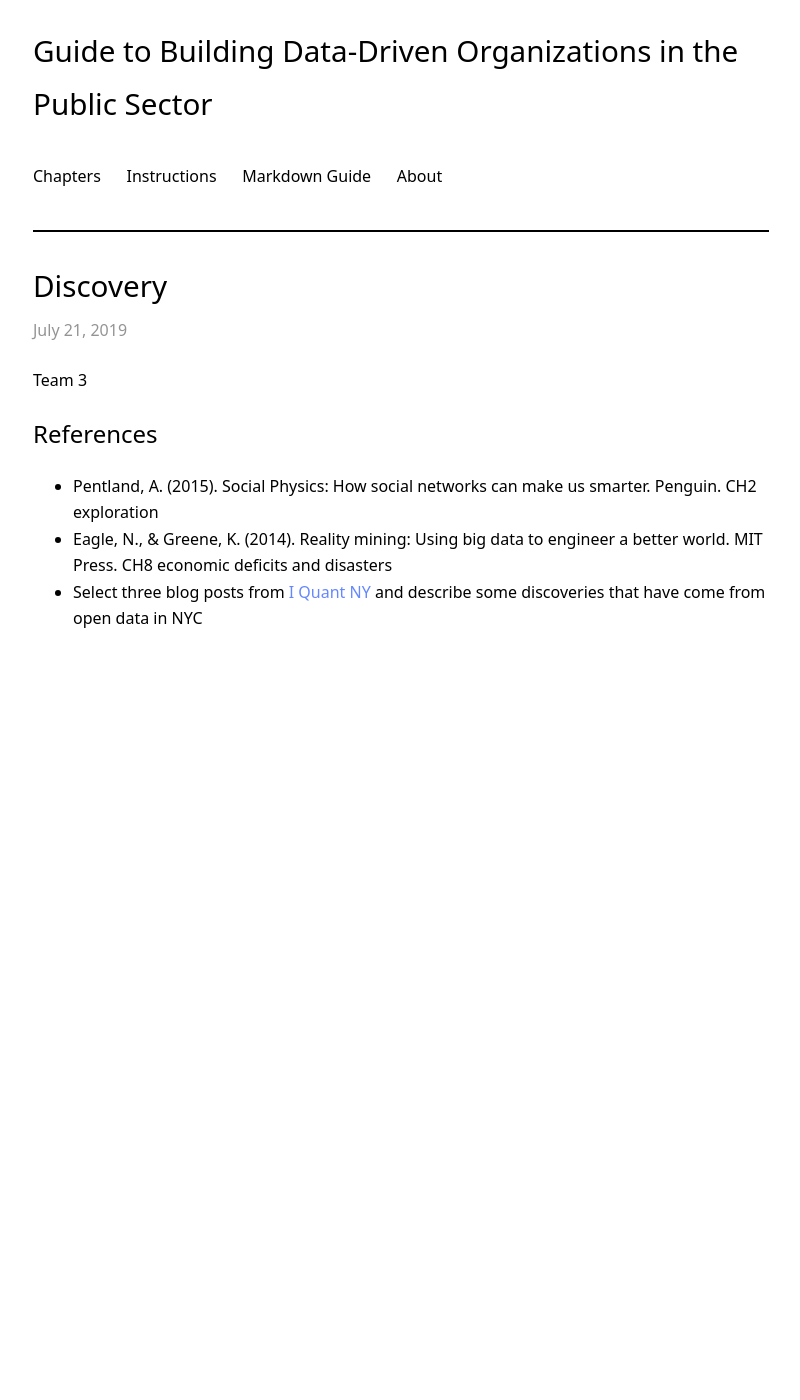
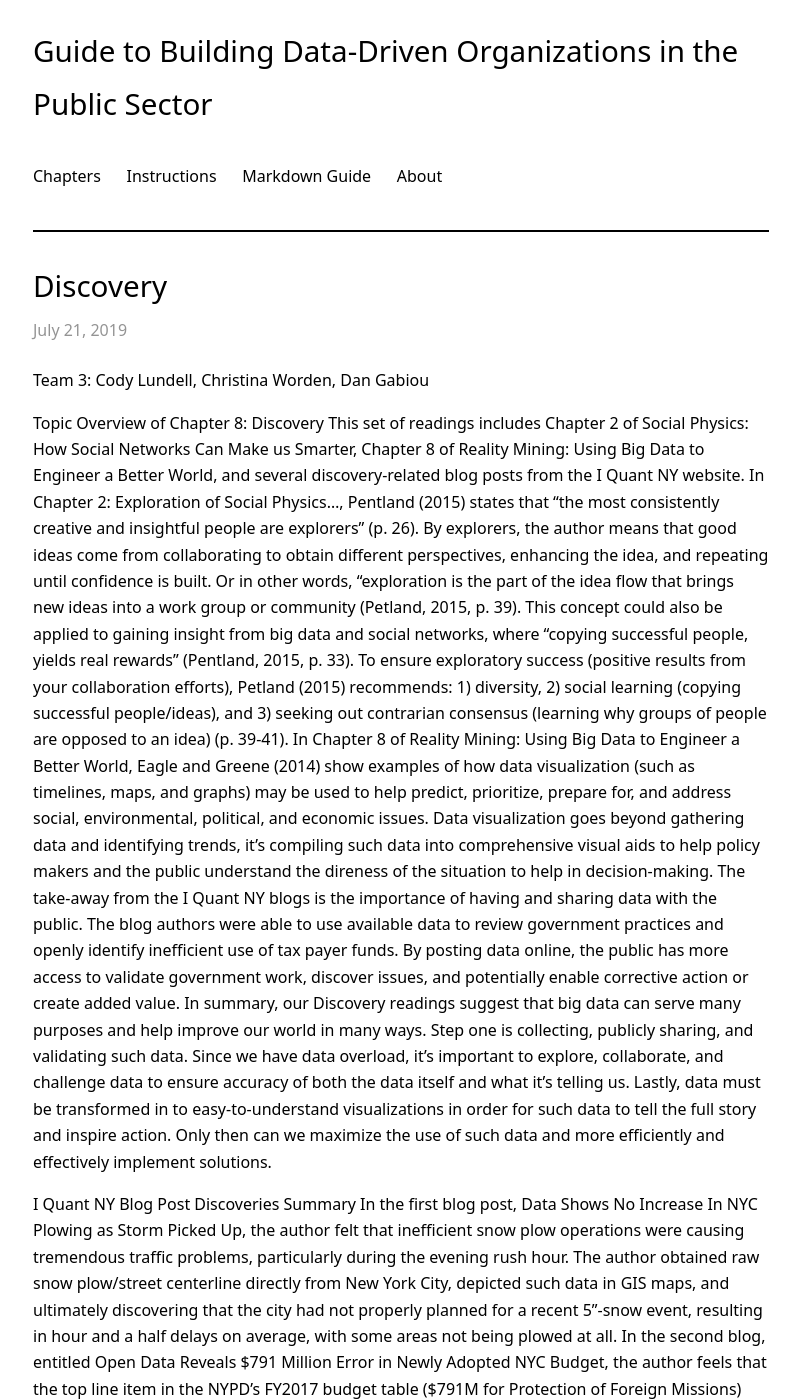
Before and after one commit to RandyWilkinsASU/ddm-textbook-summer-2019, a Jekyll site: the page built from _posts/2019-07-21-ch08-discovery.md, in a window 1280 px wide and 1400 px high. Shown: the whole window, without its empty margins (239-1039 px from the left). Built offline with Jekyll 4.4.1, drawn with Linux system fonts in a browser that asks for light colours; our own code applies the rules of GitHub Pages for plain Markdown files; some of the changed text lies outside the part shown.

Commit message:
Update 7/21/19 -DG

```diff
--- a/_posts/2019-07-21-ch08-discovery.md
+++ b/_posts/2019-07-21-ch08-discovery.md
@@ -2,7 +2,20 @@
 title: "Discovery"
 ---
 
-Team 3
+Team 3: Cody Lundell, Christina Worden, Dan Gabiou
+
+Topic Overview of Chapter 8: Discovery
+	This set of readings includes Chapter 2 of Social Physics: How Social Networks Can Make us Smarter, Chapter 8 of Reality Mining: Using Big Data to Engineer a Better World, and several discovery-related blog posts from the I Quant NY website.
+In Chapter 2: Exploration of Social Physics…, Pentland (2015) states that “the most consistently creative and insightful people are explorers” (p. 26). By explorers, the author means that good ideas come from collaborating to obtain different perspectives, enhancing the idea, and repeating until confidence is built. Or in other words, “exploration is the part of the idea flow that brings new ideas into a work group or community (Petland, 2015, p. 39). This concept could also be applied to gaining insight from big data and social networks, where “copying successful people, yields real rewards” (Pentland, 2015, p. 33). To ensure exploratory success (positive results from your collaboration efforts), Petland (2015) recommends: 1) diversity, 2) social learning (copying successful people/ideas), and 3) seeking out contrarian consensus (learning why groups of people are opposed to an idea) (p. 39-41).
+	In Chapter 8 of Reality Mining: Using Big Data to Engineer a Better World, Eagle and Greene (2014) show examples of how data visualization (such as timelines, maps, and graphs) may be used to help predict, prioritize, prepare for, and address social, environmental, political, and economic issues. Data visualization goes beyond gathering data and identifying trends, it’s compiling such data into comprehensive visual aids to help policy makers and the public understand the direness of the situation to help in decision-making.
+The take-away from the I Quant NY blogs is the importance of having and sharing data with the public. The blog authors were able to use available data to review government practices and openly identify inefficient use of tax payer funds. By posting data online, the public has more access to validate government work, discover issues, and potentially enable corrective action or create added value.
+	In summary, our Discovery readings suggest that big data can serve many purposes and help improve our world in many ways. Step one is collecting, publicly sharing, and validating such data. Since we have data overload, it’s important to explore, collaborate, and challenge data to ensure accuracy of both the data itself and what it’s telling us. Lastly, data must be transformed in to easy-to-understand visualizations in order for such data to tell the full story and inspire action. Only then can we maximize the use of such data and more efficiently and effectively implement solutions.
+
+I Quant NY Blog Post Discoveries Summary
+  In the first blog post, Data Shows No Increase In NYC Plowing as Storm Picked Up, the author felt that inefficient snow plow operations were causing tremendous traffic problems, particularly during the evening rush hour. The author obtained raw snow plow/street centerline directly from New York City, depicted such data in GIS maps, and ultimately discovering that the city had not properly planned for a recent 5”-snow event, resulting in hour and a half delays on average, with some areas not being plowed at all.
+  In the second blog, entitled Open Data Reveals $791 Million Error in Newly Adopted NYC Budget, the author feels that the top line item in the NYPD’s FY2017 budget table ($791M for Protection of Foreign Missions) was in error. After doing a little exploration by reading the articles the author provides to support this claim and comparing NYCPD’s budget to Phoenix PD’s budget, I’m not sold that this claim is valid. To compare, Phoenix PD has had a $600M-$688M total operating budget for the past three fiscal years (https://www.phoenix.gov/budgetsite/budget-books/Summary-Budget-2018-19.PDF). The author compared the $791M figure to a $27M figure from a 2012 police financial statement, but that figure appears to be for a different program. Although it is questionable that this is actually a $791M error, transparency of data did help the author identify the need for NYCPD to give a more transparent and consistent naming convention for their Staff Salaries budget line item.
+  The final blog I read was Payer or Prayer – A Look at NYC’s $650M Property Tax Breaks Related to Religion. The blog author noted that in 2015, property taxes made up for 27% of the city’s $70B budget, yet it was very challenging to obtain property tax data from the city. After public citizens created an index from the city’s online property tax PDFs, it was realized that property tax exemptions totaled $12.9B, with Houses of Worship contributing $476M, which ipso facto is being paid by non-exempt property tax payers (Payer or Prayer… 2016, https://iquantny.tumblr.com/).
+  Whether discovery claims are valid or not, the take-away from these blogs is the importance of having and sharing data with the public. At the end of the day, most government agencies attempt to be transparent by complying with Open Meeting laws and posting meeting minutes, but many committees are not well-attended and most overseeing boards are not technically savvy, relying on government data to be accurate. By posting data online, the public has more access to validate government work, discover issues, and potentially enable corrective action.
 
 
 
```
